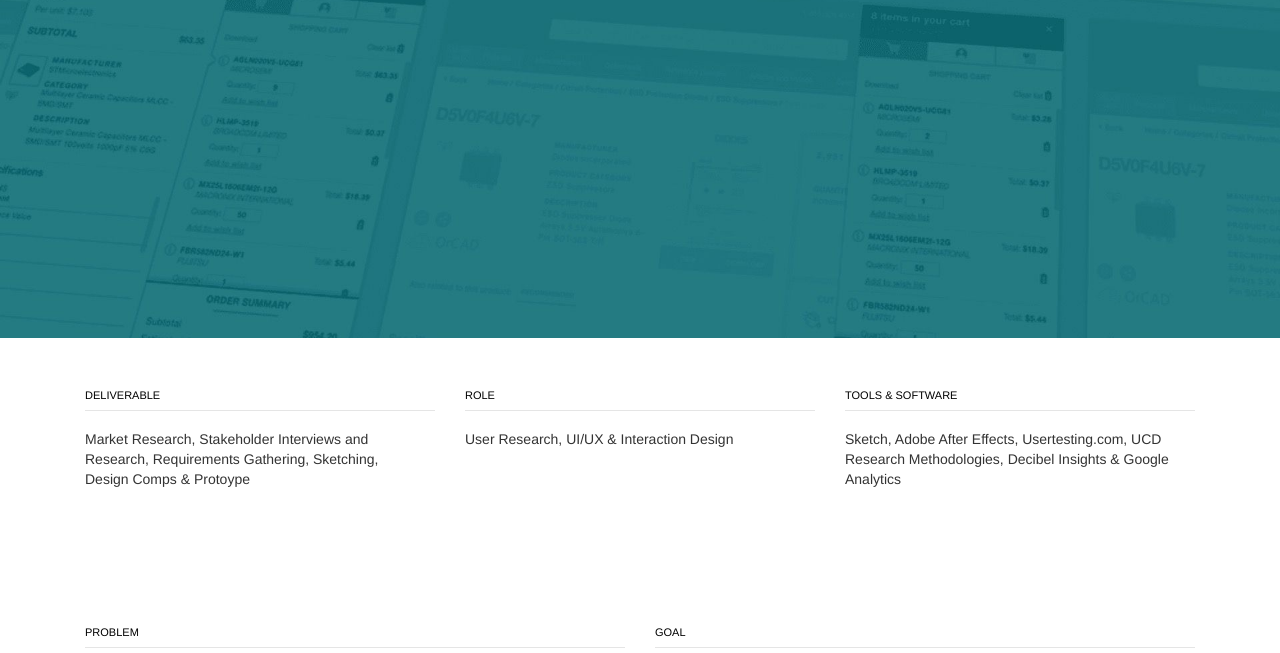
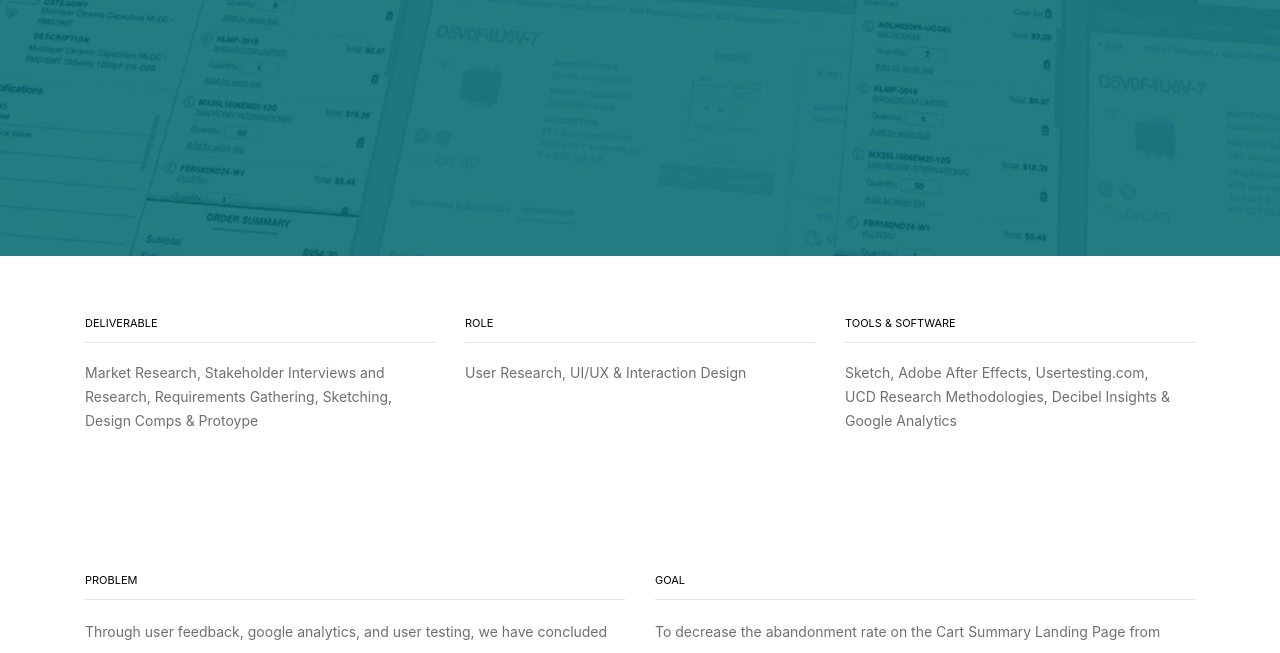
Before and after one commit to costanza14/portfolio, a website: page mini cart.html in a window 1280 px wide. Shown: the part 544-1197 px from the top of the page. Drawn offline with nearby package versions, Linux system fonts and the light colour scheme.

Commit message:
mini cart

```diff
--- a/mini cart.html
+++ b/mini cart.html
@@ -18,19 +18,16 @@
     <link href='https://fonts.googleapis.com/css?family=Open+Sans:300italic,400italic,600italic,700italic,800italic,400,300,600,700,800' rel='stylesheet' type='text/css'>
     <link href='https://fonts.googleapis.com/css?family=Merriweather:400,300,300italic,400italic,700,700italic,900,900italic' rel='stylesheet' type='text/css'>
 
+    <!-- Plugin CSS -->
+    <link href="vendor/magnific-popup/magnific-popup.css" rel="stylesheet">
+
     <!-- Custom styles for this template -->
     <link href="css/creative.min.css" rel="stylesheet">
+    <link href="css/skills.css" rel="stylesheet">
     <link href="css/animate.min.css" rel="stylesheet">
-    <link rel="stylesheet" href="css/projects.css">
 
-     <!-- scroll to button css -->
+    <!-- scroll to button css -->
     <link href="css/scroll-btn.css" rel="stylesheet">
-
-
-    <!-- Images  -->
-    <link href="//maxcdn.bootstrapcdn.com/bootstrap/3.3.0/css/bootstrap.min.css" rel="stylesheet" id="bootstrap-css">
-    <script src="//maxcdn.bootstrapcdn.com/bootstrap/3.3.0/js/bootstrap.min.js"></script>
-    <script src="//code.jquery.com/jquery-1.11.1.min.js"></script>
 
   </head>
 
```
